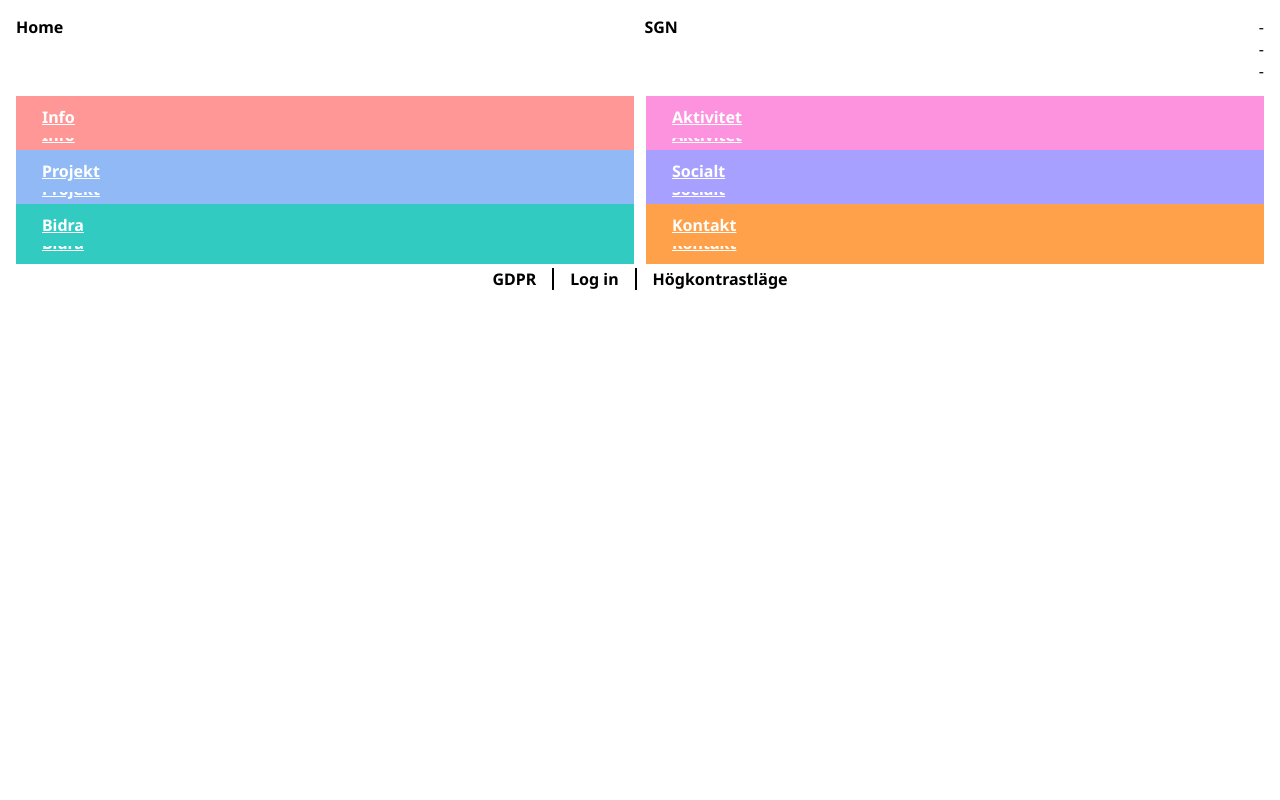
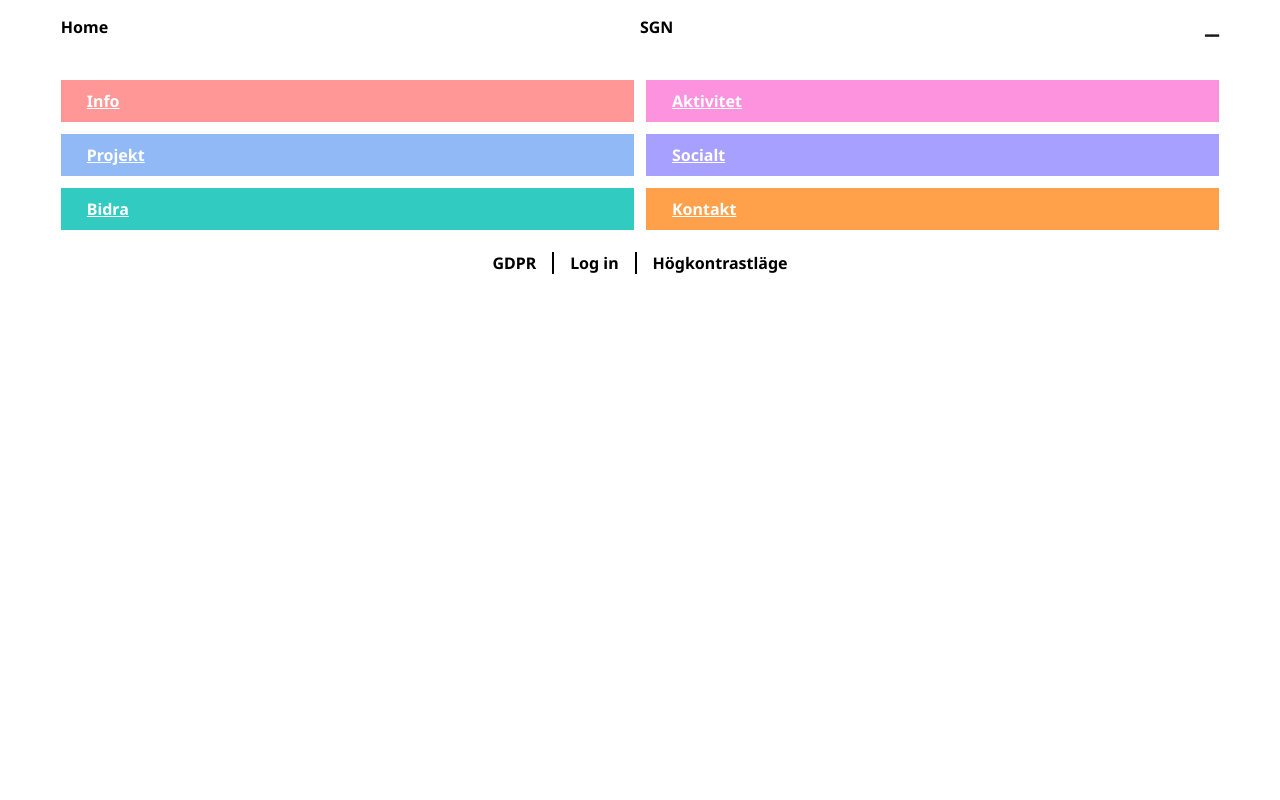
Before and after one commit to lovisahallgren/SGN, a Next.js app in the folder nextjs/: page / in a window 1280 px wide. Shown: the top 800 px of the page. Built offline with nearby package versions, Linux system fonts and the light colour scheme.

Commit message:
navbar done, maybe change animation later

```diff
--- a/nextjs/components/Card/index.js
+++ b/nextjs/components/Card/index.js
@@ -4,17 +4,26 @@ import styled from 'styled-components';
 
 const StyledCard = styled.div`
   width: 100%;
-  height: auto;
+  height: 50vh;
+  /* background: green; */
+  /* top: 100vh; */
+  /* margin: 10px; */
+  /* padding: 16px; */
 `;
 
 class Card extends Component {
+  constructor(props) {
+    super();
+    this.state = {
+
+    }
+  }
+
   render() {
     return (
-      <Layout>
-        <StyledCard>
-
-        </StyledCard>
-      </Layout>
+      // <Layout>
+        <StyledCard style={this.props.style}></StyledCard>
+      // </Layout>
     );
   }
 }
--- a/nextjs/components/Footer/index.js
+++ b/nextjs/components/Footer/index.js
@@ -8,13 +8,9 @@ const StyledFooter = styled.footer`
   ul {
     display: grid;
     grid-template-columns: repeat(2, 1fr);
-    padding: 10px;
+    margin-inline-start: -6px;
+    margin-inline-end: -6px;
     list-style: none;
-  }
-
-  li {
-    padding: 0.6rem;
-    margin: 0.4rem;
   }
 
   a {
--- a/nextjs/components/HamburgerIcon/index.js
+++ b/nextjs/components/HamburgerIcon/index.js
@@ -4,19 +4,22 @@ import styled from 'styled-components';
 import PropTypes from 'prop-types';
 
 const StyledHamburgerIcon = styled.div`
-  /* width: 10%;
-  height: 5%; */
   display: flex;
   flex-direction: column;
   text-align: center;
+  height: 10%;
+
+  span {
+    height: 15%;
+  }
 `
 
 const HamburgerIcon = (props) => {
     return(
       <StyledHamburgerIcon onClick={props.onClick}>
-        <span>-</span>
-        <span>-</span>
-        <span>-</span>
+        <span>__</span>
+        <span>__</span>
+        <span>__</span>
       </StyledHamburgerIcon>
     )
   }
--- a/nextjs/components/Header/index.js
+++ b/nextjs/components/Header/index.js
@@ -6,17 +6,30 @@ import Navbar from '../Navbar';
 import Layout from '../Layout';
 import HamburgerIcon from '../HamburgerIcon';
 
-const StyledHeader = styled.header`
-  width: 100%;
-  height: 20%;
+const StyledHeader = styled.div`
+  /* height: 10vh; */
+  /* display: flex;
+  justify-content: space-around; */
+  /* transition: height .3s ease; */
+
+  .header {
+  /* width: 100%; */
+    position: fixed;
+    top: 0;
+    left: 3.5%;
+    width: 93%;
+    padding: 16px;
+    background: white;
+    height: 10%;
     display: flex;
     justify-content: space-between;
-  padding: 16px;
+  }
 
   a {
     text-decoration: none;
     color: black;
     font-weight: bold;
+    height: 10%;
   }
 `;
 
@@ -28,6 +41,11 @@ class Header extends Component {
     }
 
     this.handleClick = this.handleClick.bind(this);
+    this.handleScroll = this.handleScroll.bind(this);
+  }
+
+  componentDidMount() {
+    window.addEventListener('scroll', this.handleScroll);
   }
 
   handleClick() {
@@ -38,12 +56,25 @@ class Header extends Component {
     })
   }
 
+  handleScroll() {
+    if (window.scrollY > 300) {
+      this.setState({navbarIsOpen: false})
+    } else {
+      this.setState({navbarIsOpen: true})
+    }
+  }
+
   render() {
     const showNavbarStyle = {
       display: "block",
+      // height: "28vh",
+      opacity: 1,
+      transition: "opacity 0.4s ease",
     }
+
     return (
       <StyledHeader>
+        <div className="header">
           <Link href="/">
             <a href="/">Home</a>
           </Link>
@@ -52,6 +83,7 @@ class Header extends Component {
           </Link>
           <HamburgerIcon onClick={this.handleClick}/>
           <Navbar style={this.state.navbarIsOpen ? showNavbarStyle : null}/>
+        </div>
       </StyledHeader>
     )
   }
--- a/nextjs/components/Navbar/index.js
+++ b/nextjs/components/Navbar/index.js
@@ -5,12 +5,17 @@ import PropTypes from 'prop-types';
 import NavbarItem from '../NavbarItem';
 
 const StyledNavbar = styled.div`
-  display: none;
-  position: fixed;
+  /* display: none; */
+  position: absolute;
   left: 0;
-  top: 10%;
+  top: 80%;
   width: 100%;
   padding: 10px;
+  background: white;
+  height: 28vh;
+  opacity: 0;
+  /* transform: translate(0, -100px); */
+  transition: opacity 0.4s ease;
 
   ul {
     display: grid;
--- a/nextjs/pages/index.js
+++ b/nextjs/pages/index.js
@@ -3,11 +3,16 @@ import styled from 'styled-components'
 import Head from 'next/head'
 import Layout from '../components/Layout'
 import { Fragment } from 'react'
-
+import Card from '../components/Card';
 
 export default () => (
   	<Layout>
-
+      <Card style={{background: "yellow", marginTop: "90%"}}/>
+      <Card />
+      <Card />
+      <Card />
+      <Card />
+      <Card />
   		{/* <h1> HEJ </h1> */}
   	</Layout>
   )
--- a/nextjs/styles/index.js
+++ b/nextjs/styles/index.js
@@ -10,8 +10,11 @@ const GlobalStyle = createGlobalStyle`
   }
   body {
     width: 100vw;
+    padding: 0.8889rem;
     height: auto;
     font-family: 'Noto Sans', sans-serif;
+    /* display: grid;
+    grid-template-columns: repeat(12, 1fr); */
   }
 
   :root {
```
Lines whose indentation alone changed are shown as unchanged.
